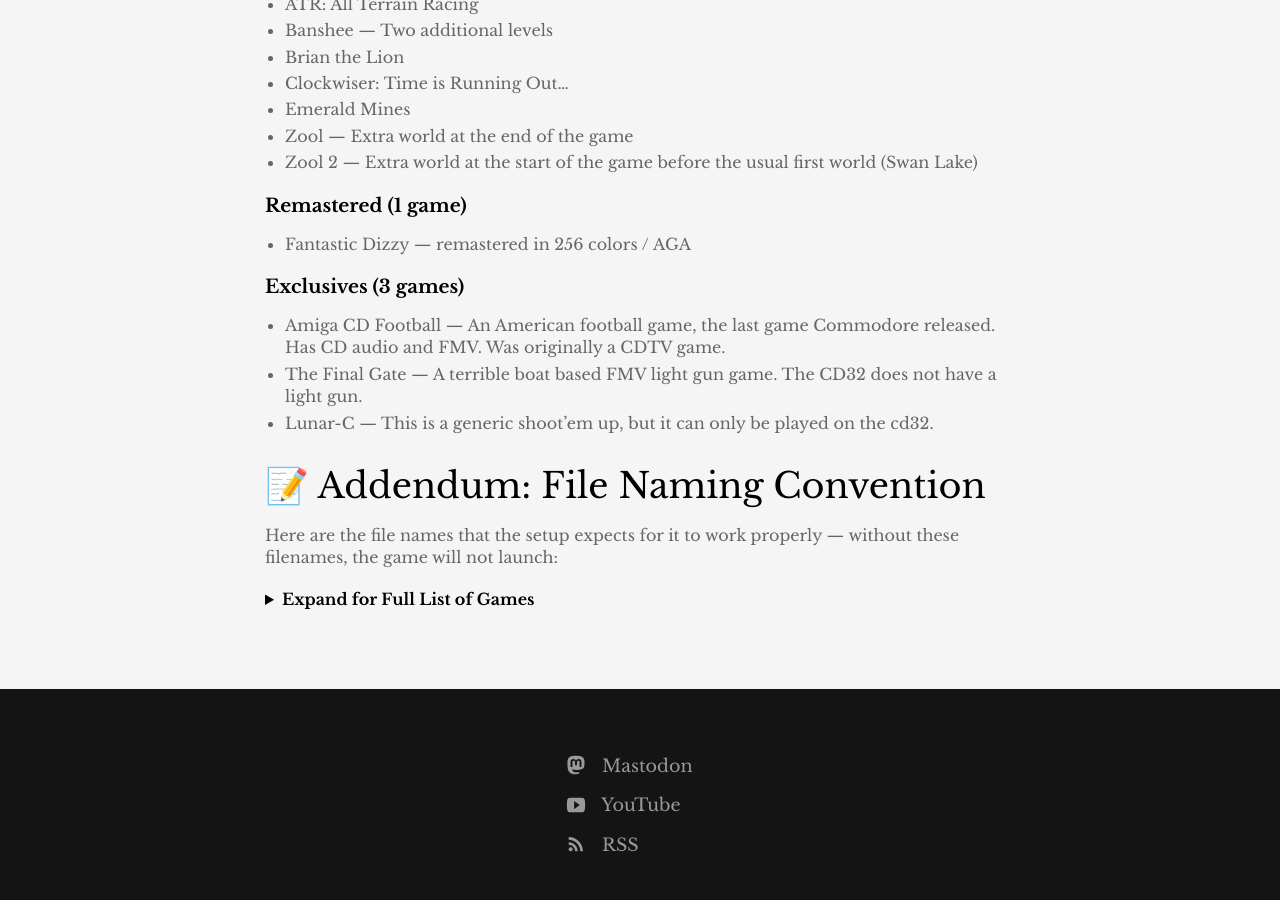
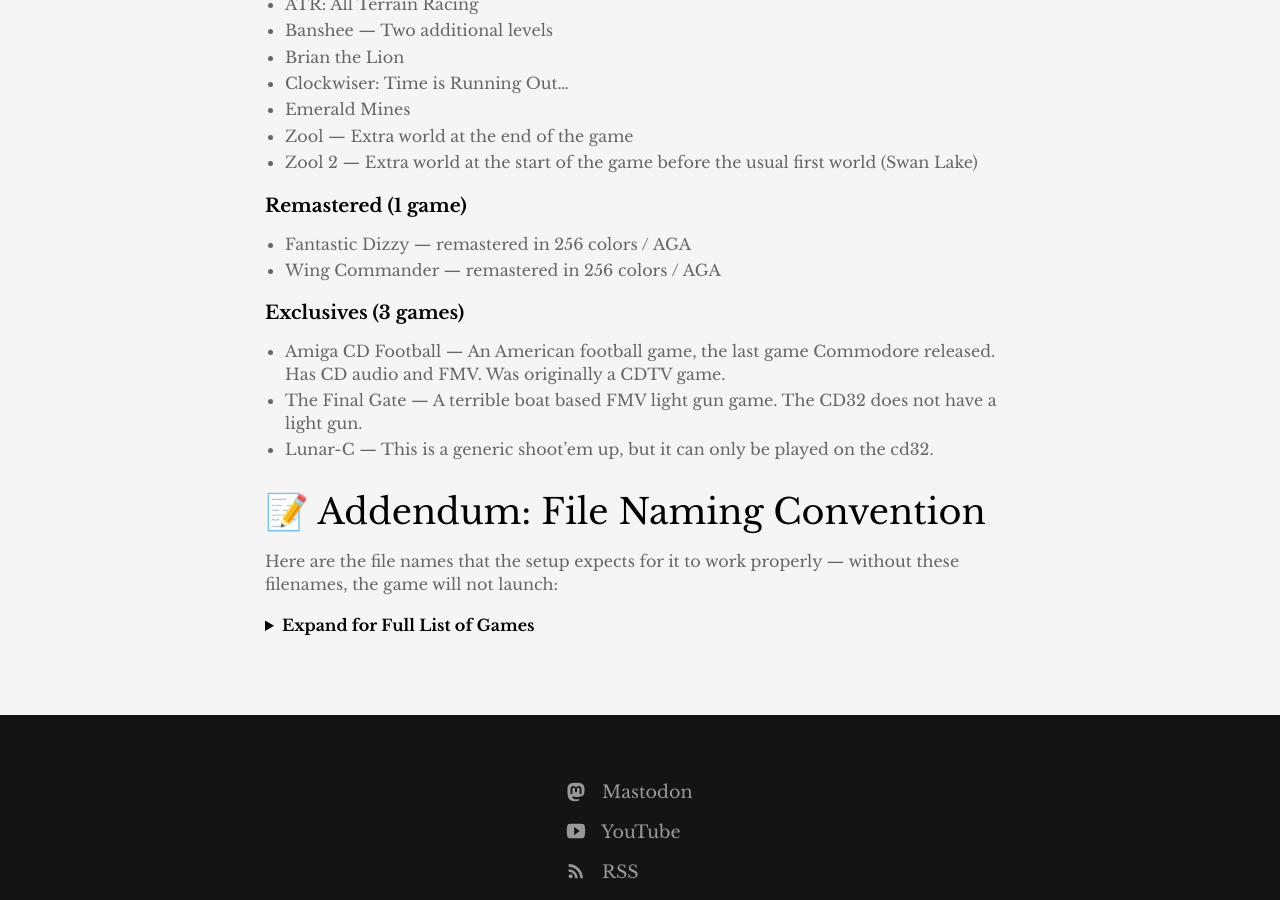
Before and after one commit to amigavision/amigavision.github.io, a Jekyll site: the page built from cd32.md, in a window 1280 px wide and 900 px high, scrolled down 8598 px. Built offline with Jekyll 4.4.1, drawn with Linux system fonts in a browser that asks for light colours.

Commit message:
Wing Commander was remastered in AGA

```diff
--- a/cd32.md
+++ b/cd32.md
@@ -283,6 +283,7 @@
 ### Remastered (1 game)
 
 * Fantastic Dizzy — remastered in 256 colors / AGA
+* Wing Commander — remastered in 256 colors / AGA
 
 ### Exclusives (3 games)
 
```
